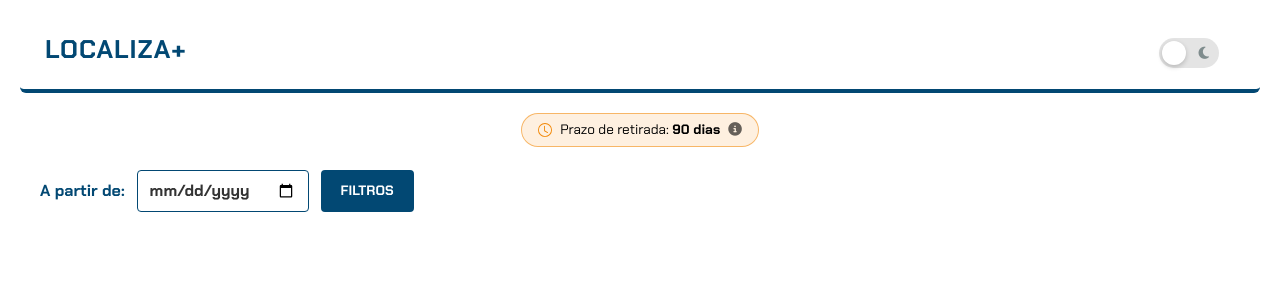
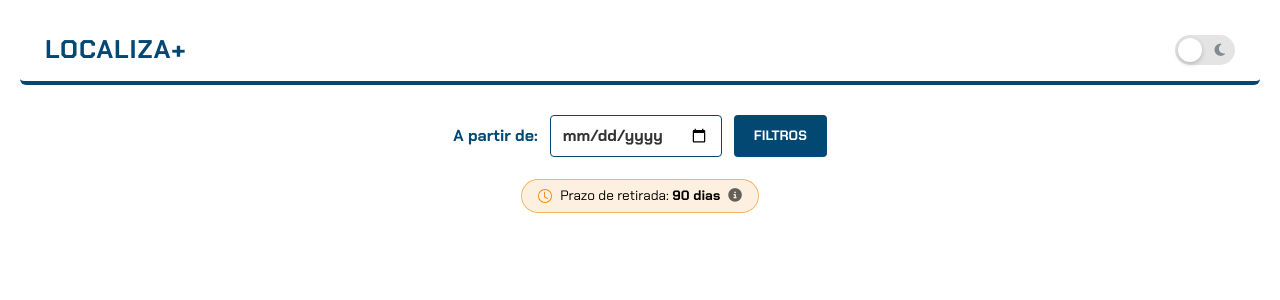
Before and after one commit to Localiza-Mais-603/localiza-mais-senai, a Flask app: page /visualizar-itens in a window 1280 px wide. Shown: the top 300 px of the page. Run offline with Flask 3, Linux system fonts and the light colour scheme; data that the repository does not hold is empty; some libraries are stand-ins or nearby versions.

Commit message:
modify: alinha e centraliza  itens

```diff
--- a/static/css/visualizar_itens.css
+++ b/static/css/visualizar_itens.css
@@ -30,11 +30,13 @@ body {
   font-weight: 900;
   color: #024873;
   letter-spacing: 1px;
+  margin: 0;
 }
 
 .itens-central {
   display: flex;
-  gap: 10px;
+  align-items: center;
+  gap: 14px;
 }
 
 .itens-central button,
@@ -237,11 +239,13 @@ body {
 /* FILTRO DE DATAS */
 .item-data {
   display: flex;
+  justify-content: center;
   align-items: center;
+  flex-wrap: wrap;
   gap: 12px;
-  margin-bottom: 20px;
+  margin: 10px auto 12px;
   color: #333333;
-  padding: 15px 20px;
+  padding: 10px 20px;
   border-radius: 6px;
   font-weight: bold;
 }
@@ -842,6 +846,22 @@ body.escuro .fechar-filtro {
   }
 }
 
+/* Alinhamento do switch de tema com o perfil no cabeçalho */
+.switch-group {
+    display: flex;
+    align-items: center;
+    margin: 0 !important;
+    padding: 0 !important;
+    min-height: auto;
+}
+
+.switch-group .form-check-label {
+    display: flex;
+    align-items: center;
+    margin: 0;
+    cursor: pointer;
+}
+
 /* Esconde o checkbox nativo do Bootstrap */
 .switch-group .form-check-input {
     display: none;
@@ -877,8 +897,8 @@ body.escuro .fechar-filtro {
     transition: color 0.3s ease;
 }
 
-.switch-darkmode .fa-lightbulb {
-    color: #f39c12; /* Lâmpada amarela */
+.switch-darkmode .fa-sun {
+    color: #f39c12; /* Sol amarelo */
 }
 
 .switch-darkmode .fa-moon {
--- a/templates/visualizar_itens.html
+++ b/templates/visualizar_itens.html
@@ -32,7 +32,7 @@
                     <label class="form-check-label" for="switch-dark-mode">
                         <div class="switch-darkmode">
                             <div class="icons">
-                                <i class="fa-solid fa-lightbulb"></i>
+                                <i class="fa-solid fa-sun"></i>
                                 <i class="fa-solid fa-moon"></i>
                             </div>
                             <div class="circle"></div>
@@ -252,6 +252,13 @@
         </section>
         {% endif %}
 
+        <!-- FILTRO DE DATA -->
+        <section class="item-data" aria-label="Filtro de datas">
+            <label for="data">A partir de:</label>
+            <input type="date" id="data" name="data">
+            <button type="button" class="btn-abrir" id="btnAbrir">Filtros</button>
+        </section>
+
         <!-- PÍLULA DE PRAZO -->
         <div class="container d-flex justify-content-center my-2">
             <button type="button" id="btnPrazoRetirada" class="chip-prazo"
@@ -266,13 +273,6 @@
                 <i class="fa-solid fa-circle-info" aria-hidden="true"></i>
             </button>
         </div>
-
-        <!-- FILTRO DE DATA -->
-        <section class="item-data" aria-label="Filtro de datas">
-            <label for="data">A partir de:</label>
-            <input type="date" id="data" name="data">
-            <button type="button" class="btn-abrir" id="btnAbrir">Filtros</button>
-        </section>
 
         <!-- LISTA DE ITENS -->
         <section aria-label="Itens registados">
```
